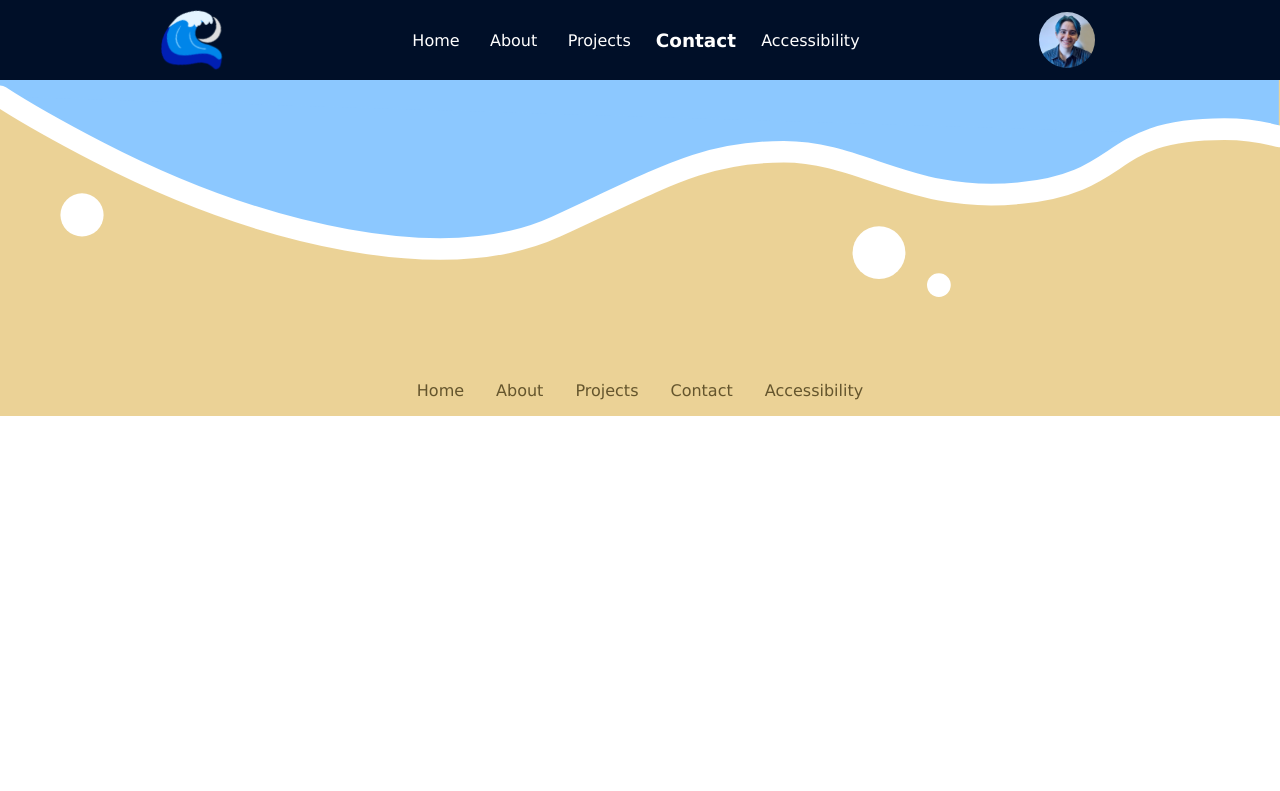
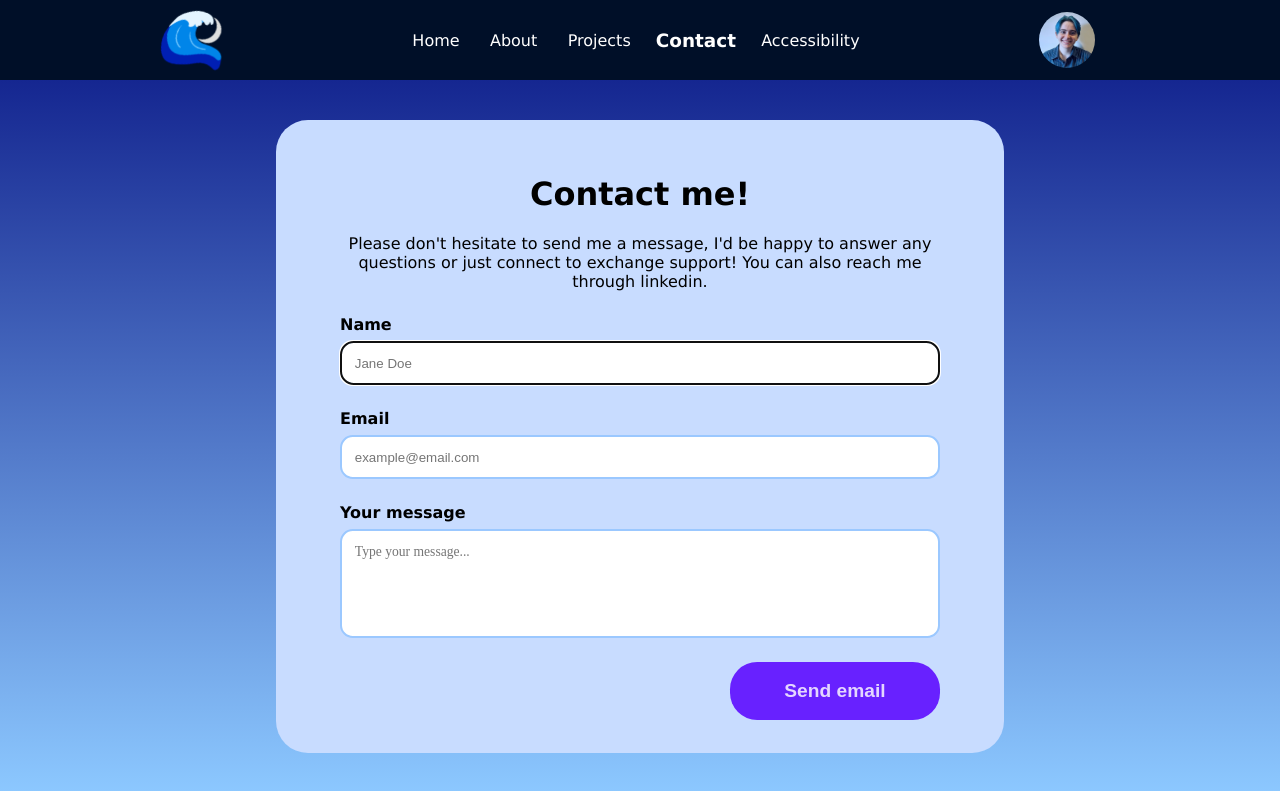
Before and after one commit to gabegaghi/gabegaghi.github.io, a React (Create React App) app: page /contact in a window 1280 px wide. Shown: the top 791 px of the page. Built offline with nearby package versions, Linux system fonts and the light colour scheme; some icons are missing.

Commit message:
added contact page

```diff
--- /dev/null
+++ b/src/Components/Contact.css
@@ -0,0 +1,68 @@
+.contact-form {
+    max-width: 600px;
+    display: flex;
+    flex-direction: column;
+    border-radius: 2rem;
+    padding: calc(1.6rem + 1vh) 5vw;
+    background-color: rgb(200, 220, 255);
+}
+
+.form-title {
+    text-align: center;
+}
+
+.field {
+    display: flex;
+    flex-direction: column;
+    margin-bottom: 1.5rem;
+    text-align: left;
+}
+
+.input {
+    margin-top: .4rem;
+    padding: .8rem;
+    border: solid 2px rgb(155, 200, 255);
+    border-radius: .8rem;
+}
+
+label {
+    font-weight: 600;
+    margin-bottom: .4rem;
+}
+
+button {
+    display:flex;
+    align-self: flex-end;
+    border: 0px;
+    border-radius: 1.7rem;
+    background-color: #6821ff;
+    padding: calc(.6rem + 1vh) calc(1rem + 3vw);
+    font-size: 1.2rem;
+    font-weight: 800;
+    color: #e4d6ff;
+    cursor: pointer;
+}
+
+button:hover {
+    transform: scale(1.05, 1.05);
+}
+
+.bottom {
+    display: flex;
+    justify-content: flex-end;
+    align-items: center;
+}
+
+.response {
+    max-width: 50%;
+}
+
+.note {
+    margin-bottom: 1.5rem;
+}
+
+textarea {
+    resize: none;
+    font-family: 'MS Shell Dlg 2';
+    font-size: .85rem;
+}
--- a/src/Components/Contact.js
+++ b/src/Components/Contact.js
@@ -1,10 +1,41 @@
-import React from 'react';
+import React, {useRef, useState} from 'react';
+import './Contact.css';
+import emailjs from 'email-js';
 
 function Contact() {
+  const form = useRef();
+  const [alert, setAlert] = useState(null);
+
+  const sendEmail = (e) => {
+   e.preventDefault();
+   emailjs.sendForm('service_1gh5lg9', 'template_phfazqh', form.current, 'y437V_fKICDfAy1cY')
+     .then(() => {
+         setAlert("Your message sent succesfully, check your email for confirmation!");
+     }, () => {
+         setAlert("Something went wrong, please try again.");
+     });
+ };
+
   return (
-    <div>
-
-    </div>
+    <main className='contact page'>
+      <form className='contact-form' ref={form}>
+        <h1 className='form-title'>Contact me!</h1>
+        <div className='note'>Please don't hesitate to send me a message, I'd be happy to answer any questions or just connect to exchange support! You can also reach me through linkedin.</div>
+        <label className='field'>Name
+          <input className='input' name='name' placeholder='Jane Doe' type='text' autoFocus required autoComplete='name'/>
+        </label>
+        <label className='field'>Email
+          <input className='input' name='email' placeholder='example@email.com' type='email' required autoComplete='email'/>
+        </label>
+        <label className='field'>Your message
+          <textarea className='text input' name='message' placeholder='Type your message...' rows={5} cols={50} required/>
+        </label>
+        <div className='bottom'>
+          <span className='response'>{alert}</span>
+          <button type='submit' onSubmit={sendEmail}>Send email</button>
+        </div>
+      </form>
+    </main>
   );
 }
 
```
